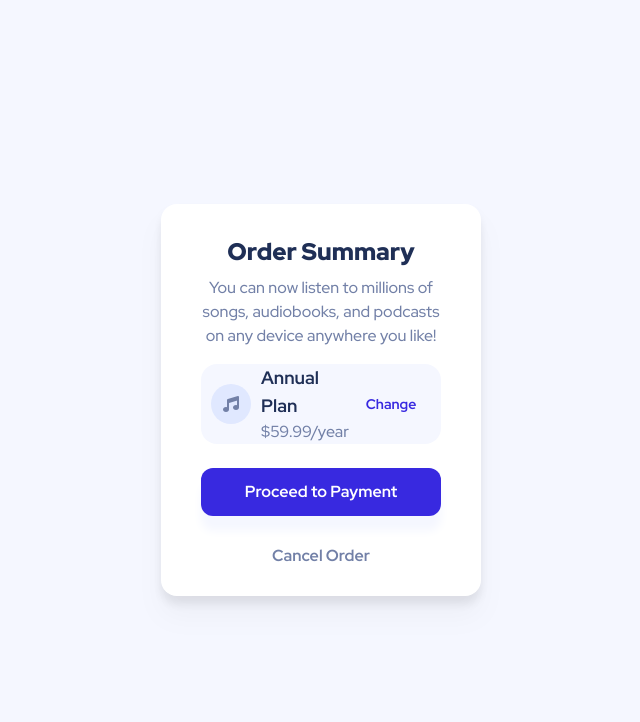
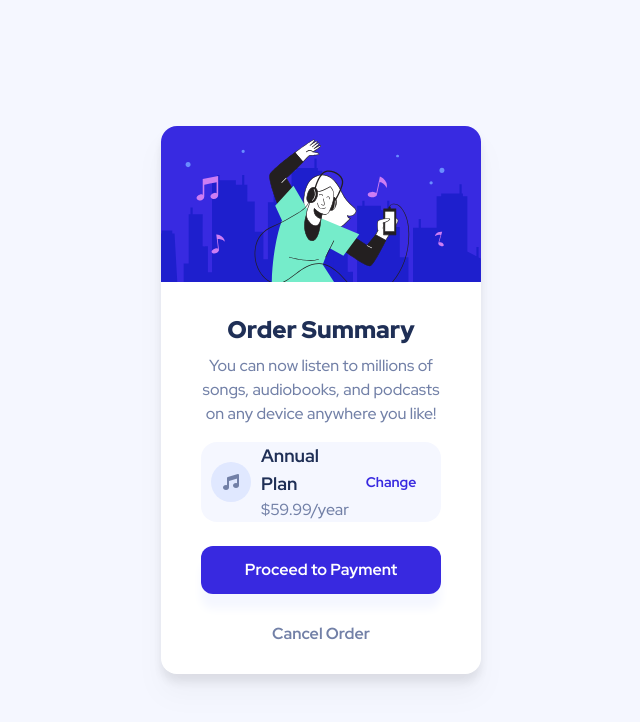
Before and after one commit to UnFik/order-component, a plain HTML site: page index.html in a window 1280 px wide. Shown: the whole page, without its empty margins (319-959 px from the left). Drawn offline with nearby package versions, Linux system fonts and the light colour scheme; the site is published under a folder, as on GitHub Pages, so addresses that start at the root find nothing.

Commit message:
Update index.html

```diff
--- a/index.html
+++ b/index.html
@@ -36,7 +36,7 @@
 
 <body>
   <div class="card m-auto lg:w-3/12 w-10/12 bg-white flex-col rounded-2xl drop-shadow-xl">
-    <img class="rounded-t-2xl" src="/images/illustration-hero.svg" alt="">
+    <img class="rounded-t-2xl" src="images/illustration-hero.svg" alt="">
     <div class="flex flex-col items-center">
       <h1 class="font-extrabold text-2xl text-center mt-8 text-primary">
         Order Summary
```
